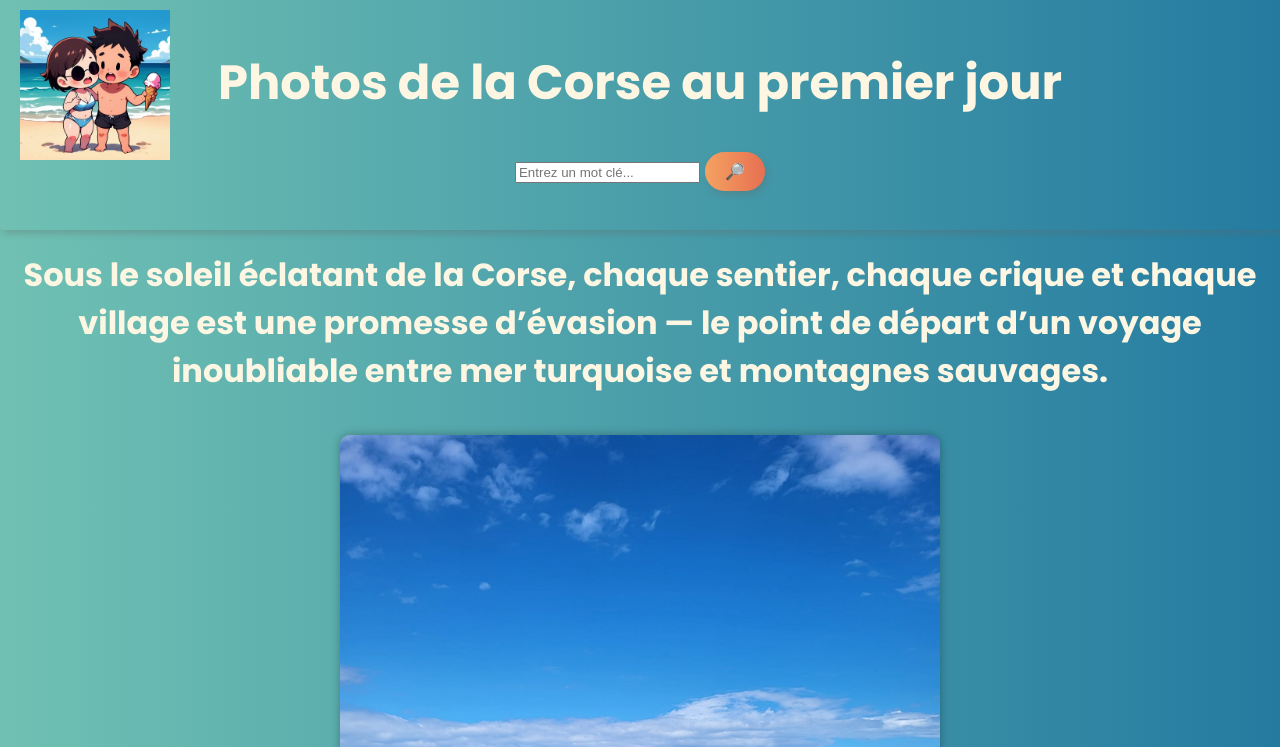
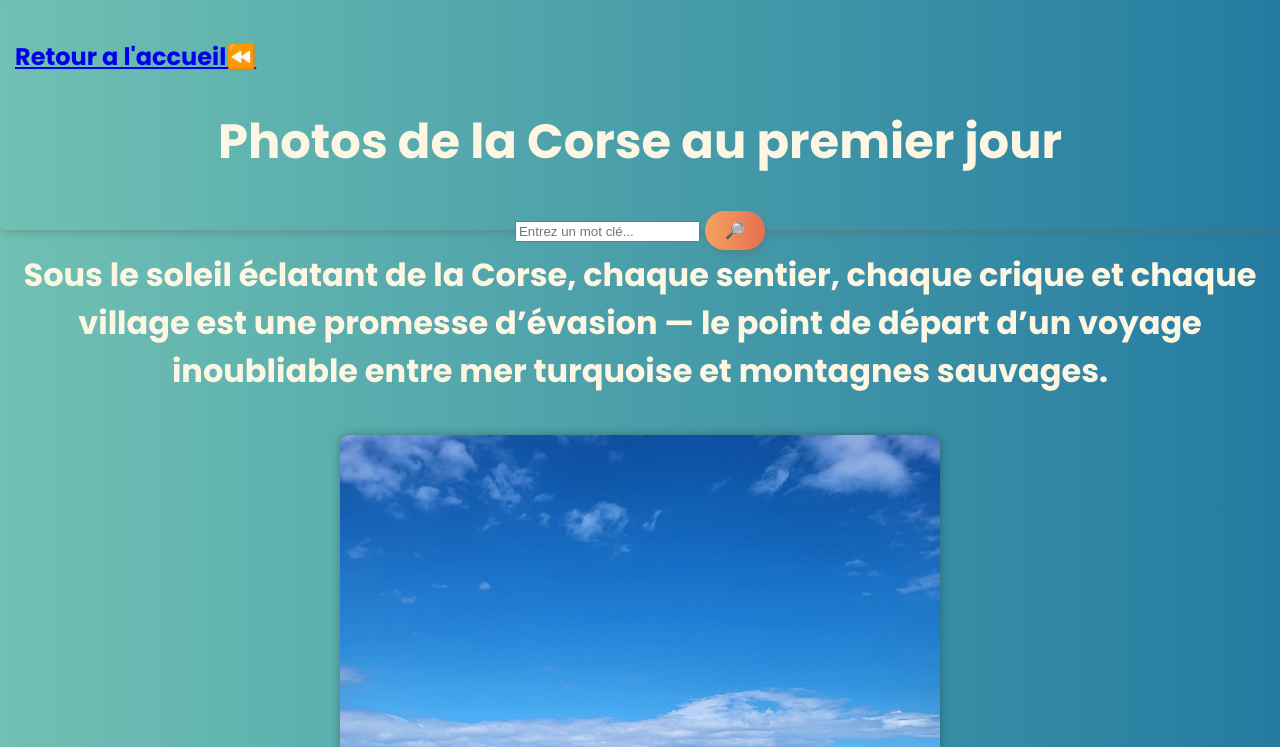
Before and after one commit to Julien-hub0309/Vacances_Corse, a plain HTML site: page Page_web/Jours_1.html in a window 1280 px wide. Shown: the top 747 px of the page. Drawn offline with Linux system fonts and the light colour scheme.

Commit message:
Jours_1.html

```diff
--- a/Page_web/Jours_1.html
+++ b/Page_web/Jours_1.html
@@ -9,7 +9,7 @@
 <body>
     <header>
         <a href="../index.html">
-        <img src="../Logo.PNG" alt="Logo" class="logo">
+        <p>Retour a l'accueil⏪</p>
         </a>
         <h1>Photos de la Corse au premier jour</h1>
         <input type="text" id="searchInput" placeholder="Entrez un mot clé...">
```
